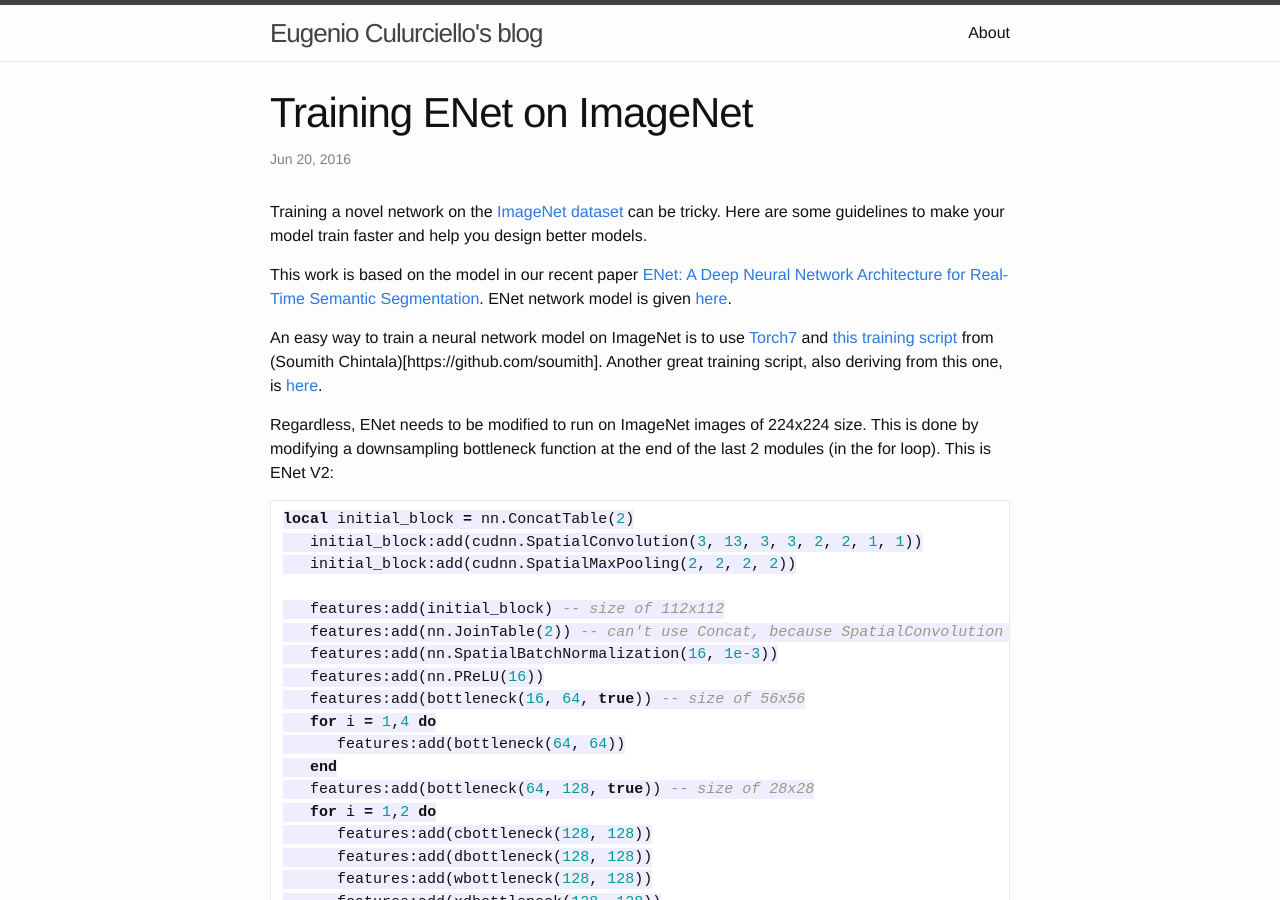
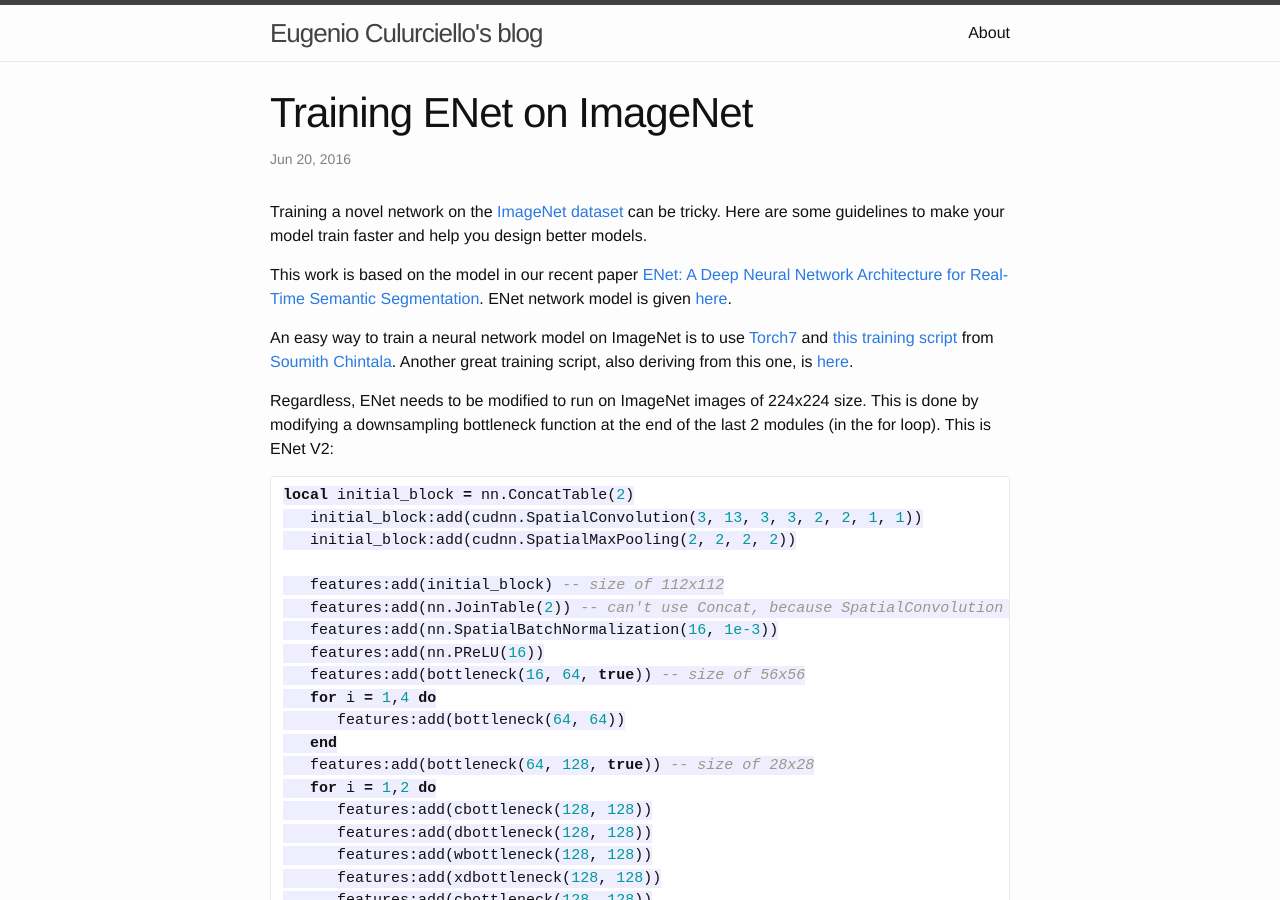
Before and after one commit to culurciello/culurciello.github.io, a Jekyll site: the page built from _posts/2016-06-20-training-enet.markdown, in a window 1280 px wide and 900 px high. Built offline with Jekyll 4.4.1, drawn with Linux system fonts in a browser that asks for light colours.

Commit message:
fix brackets for markdown link

```diff
--- a/_posts/2016-06-20-training-enet.markdown
+++ b/_posts/2016-06-20-training-enet.markdown
@@ -9,7 +9,7 @@ Training a novel network on the [ImageNet dataset](http://image-net.org/challeng
 
 This work is based on the model in our recent paper [ENet: A Deep Neural Network Architecture for Real-Time Semantic Segmentation](https://arxiv.org/abs/1606.02147). ENet network model is given [here](https://github.com/e-lab/ENet-training/blob/master/train/models/encoder.lua).
 
-An easy way to train a neural network model on ImageNet is to use [Torch7](http://torch.ch/) and [this training script](https://github.com/soumith/imagenet-multiGPU.torch) from (Soumith Chintala)[https://github.com/soumith]. Another great training script, also deriving from this one, is [here](https://github.com/facebook/fb.resnet.torch).
+An easy way to train a neural network model on ImageNet is to use [Torch7](http://torch.ch/) and [this training script](https://github.com/soumith/imagenet-multiGPU.torch) from [Soumith Chintala](https://github.com/soumith). Another great training script, also deriving from this one, is [here](https://github.com/facebook/fb.resnet.torch).
 
 Regardless, ENet needs to be modified to run on ImageNet images of 224x224 size. This is done by modifying a downsampling bottleneck function at the end of the last 2 modules (in the for loop). This is ENet V2:
 
```
